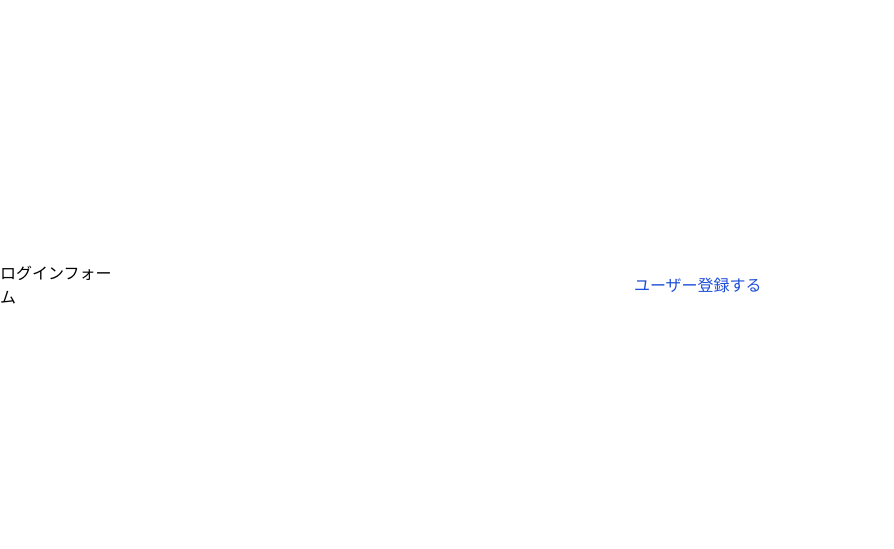
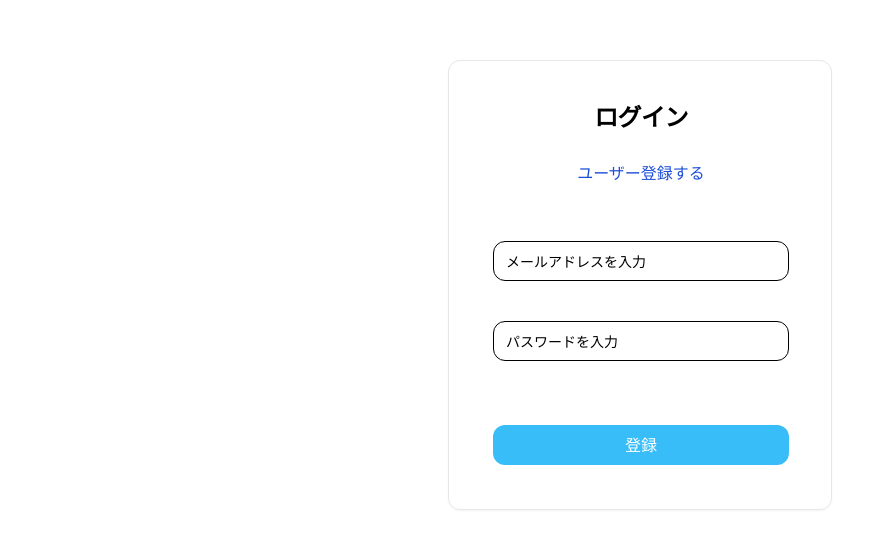
Before and after one commit to rize-ma/quizApp, a React (Vite) app in the folder front/: page / in a window 1280 px wide. Shown: the part 115-664 px from the top of the page, without its empty margins (0-894 px from the left). Built offline with nearby package versions, Linux system fonts and the light colour scheme.

Commit message:
ログイン画面実装

```diff
--- a/front/package.json
+++ b/front/package.json
@@ -21,6 +21,7 @@
     "lucide-react": "^0.454.0",
     "react": "^18.3.1",
     "react-dom": "^18.3.1",
+    "react-helmet-async": "^2.0.5",
     "react-hook-form": "^7.53.0",
     "react-router-dom": "^6.27.0"
   },
--- a/front/src/components/form/Login.tsx
+++ b/front/src/components/form/Login.tsx
@@ -1,5 +1,13 @@
 import { FC } from 'react';
 import { Button } from '../ui/button/button';
+import { Input } from '../ui/input/input';
+import {
+  Card,
+  CardContent,
+  CardFooter,
+  CardHeader,
+  CardTitle,
+} from '../ui/card/card';
 
 interface LoginProps {
   onChangeRegister: () => void;
@@ -7,14 +15,39 @@ interface LoginProps {
 
 const Login: FC<LoginProps> = ({ onChangeRegister }) => {
   return (
-    <>
-      <div>ログインフォーム</div>
-      <div className="w-full flex justify-center">
-        <Button variant="link" onClick={onChangeRegister}>
-          ユーザー登録する
-        </Button>
+    <Card className="w-96">
+      <div className="flex flex-col justify-center w-96 p-5">
+        <CardHeader>
+          <CardTitle className="my-0 mx-auto">ログイン</CardTitle>
+        </CardHeader>
+        <CardContent>
+          <div className="flex flex-col">
+            <div className="w-full flex justify-center">
+              <Button variant="link" onClick={onChangeRegister}>
+                ユーザー登録する
+              </Button>
+            </div>
+            <Input
+              className="mt-12"
+              type="email"
+              placeholder="メールアドレスを入力"
+            />
+            <Input
+              className="mt-10"
+              type="password"
+              placeholder="パスワードを入力"
+            />
+          </div>
+        </CardContent>
+        <CardFooter>
+          <div className="pt-10 w-full">
+            <Button className="w-full" type="submit">
+              登録
+            </Button>
+          </div>
+        </CardFooter>
       </div>
-    </>
+    </Card>
   );
 };
 
--- a/front/src/components/form/UserRegister.tsx
+++ b/front/src/components/form/UserRegister.tsx
@@ -54,7 +54,9 @@ const UserRegister: FC<UserRegisterProps> = ({ onChangeLogin }) => {
         </CardContent>
         <CardFooter>
           <div
-            className={clsx('flex justify-end w-full', { hidden: step === 2 })}
+            className={clsx('flex justify-end pt-10 w-full', {
+              hidden: step === 2,
+            })}
           >
             <Button onClick={onClickNext}>
               <ChevronsRight size="23" color="#ffffff" strokeWidth={2} />
--- a/front/src/page/Auth.tsx
+++ b/front/src/page/Auth.tsx
@@ -2,6 +2,7 @@ import { useState } from 'react';
 import UserRegister from '../components/form/UserRegister';
 import Login from '@/components/form/Login';
 import { clsx } from 'clsx';
+import { Helmet } from 'react-helmet-async';
 
 const Auth = () => {
   type FormType = 'login' | 'register';
@@ -14,6 +15,9 @@ const Auth = () => {
   };
   return (
     <>
+      <Helmet>
+        <title>{activeForm === 'login' ? 'ログイン' : 'ユーザー登録'}</title>
+      </Helmet>
       <div
         className={clsx('flex items-center justify-center h-screen', {
           hidden: activeForm === 'register',
```
Also changed, not shown: front/src/main.tsx (+5 -3 lines), 1 other file (tests, documents, lock files or other folders).
